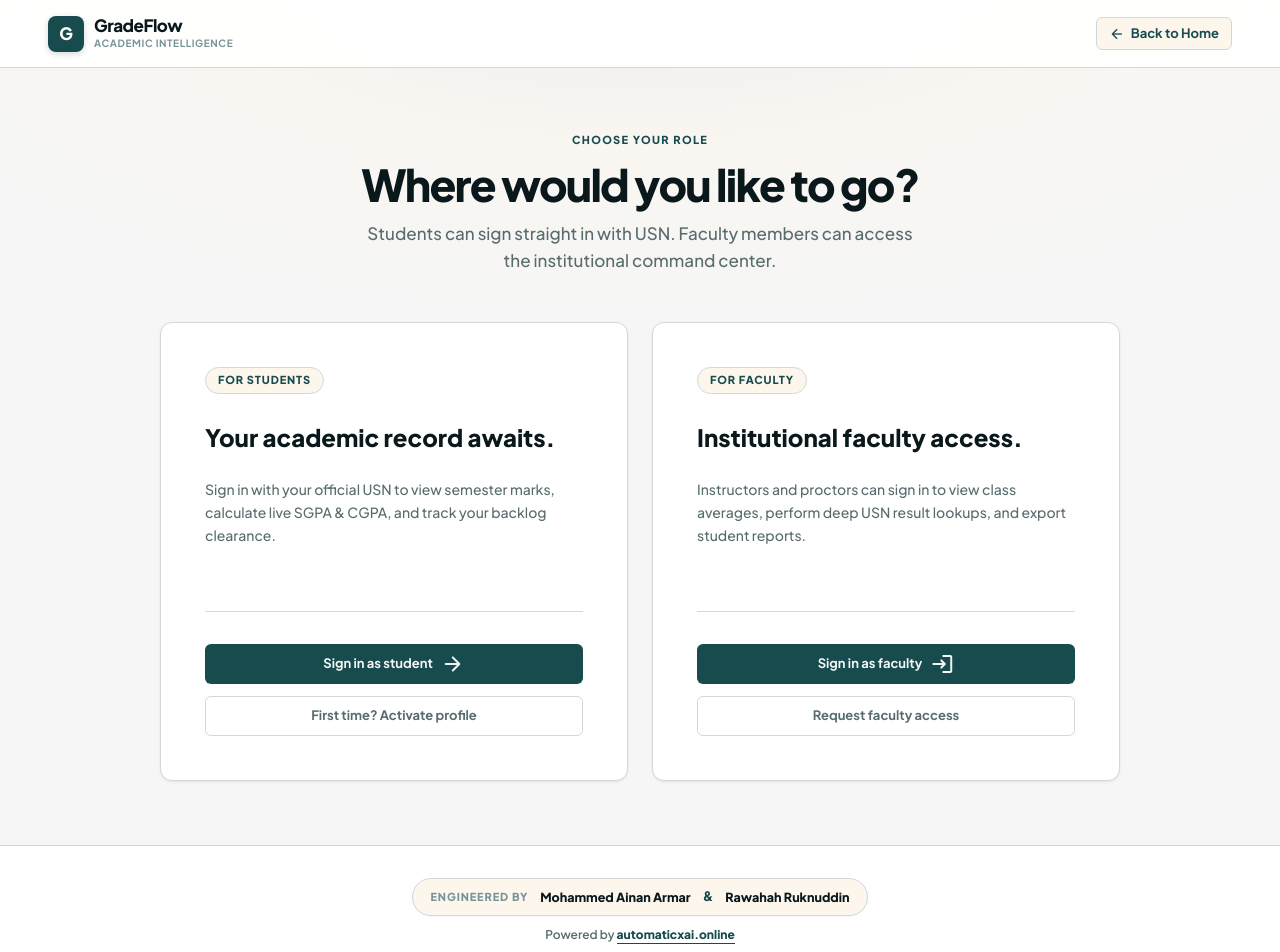
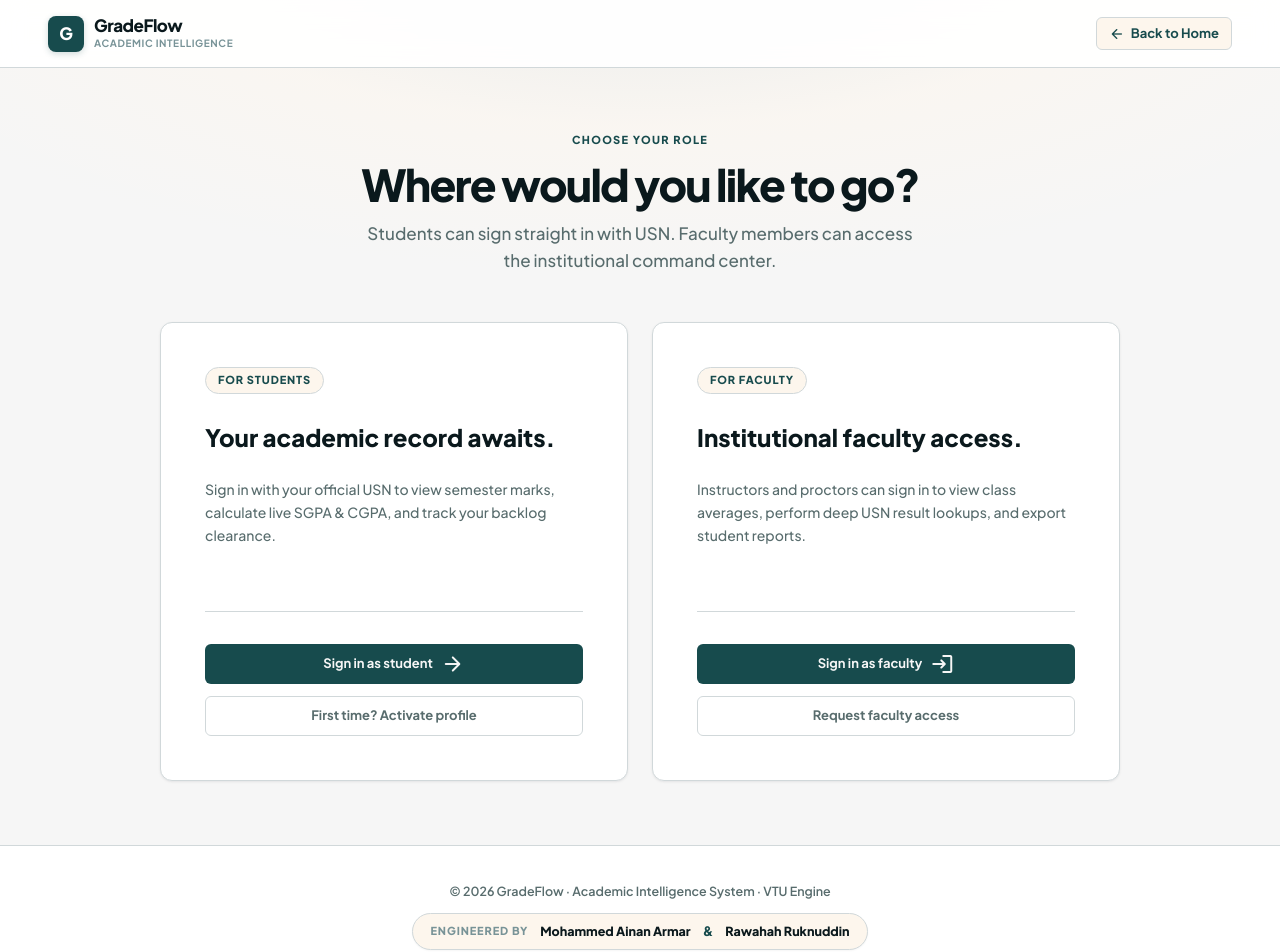
Before and after one commit to chocofixxx69/gradeflow, a Next.js app: page /auth in a window 1280 px wide. Shown: the top 952 px of the page. Built offline with nearby package versions, Linux system fonts and the light colour scheme.

Commit message:
fix(auth): remove duplicate footer from portal page

```diff
--- a/app/auth/page.jsx
+++ b/app/auth/page.jsx
@@ -221,59 +221,6 @@ export default function PortalEntry() {
                     </div>
                 </div>
             </main>
-
-            <footer style={{
-                textAlign: 'center',
-                padding: '32px 20px',
-                borderTop: '1px solid var(--border)',
-                background: 'var(--surface)',
-                display: 'flex',
-                flexDirection: 'column',
-                alignItems: 'center',
-                gap: '10px'
-            }}>
-                <div style={{
-                    display: 'inline-flex',
-                    flexWrap: 'wrap',
-                    alignItems: 'center',
-                    justifyContent: 'center',
-                    gap: '8px 12px',
-                    padding: '8px 18px',
-                    background: 'var(--surface-low)',
-                    border: '1px solid var(--border)',
-                    borderRadius: 'var(--radius-full)',
-                    boxShadow: 'var(--shadow-sm)'
-                }}>
-                    <span style={{ fontSize: '11px', color: 'var(--tx-dim)', fontWeight: 800, textTransform: 'uppercase', letterSpacing: '0.08em' }}>
-                        Engineered by
-                    </span>
-                    <span style={{ fontSize: '12.5px', color: 'var(--tx-main)', fontWeight: 800 }}>
-                        Mohammed Ainan Armar
-                    </span>
-                    <span style={{ color: 'var(--primary)', fontWeight: 900, fontSize: '13px' }}>&</span>
-                    <span style={{ fontSize: '12.5px', color: 'var(--tx-main)', fontWeight: 800 }}>
-                        Rawahah Ruknuddin
-                    </span>
-                </div>
-
-                <div style={{ fontSize: '12px', color: 'var(--tx-muted)', fontWeight: 600 }}>
-                    Powered by{' '}
-                    <a
-                        href="https://automaticxai.online"
-                        target="_blank"
-                        rel="noopener noreferrer"
-                        style={{
-                            color: 'var(--primary)',
-                            textDecoration: 'none',
-                            fontWeight: 800,
-                            borderBottom: '1.5px solid var(--primary)',
-                            paddingBottom: '1px'
-                        }}
-                    >
-                        automaticxai.online
-                    </a>
-                </div>
-            </footer>
         </div>
     );
 }
```
